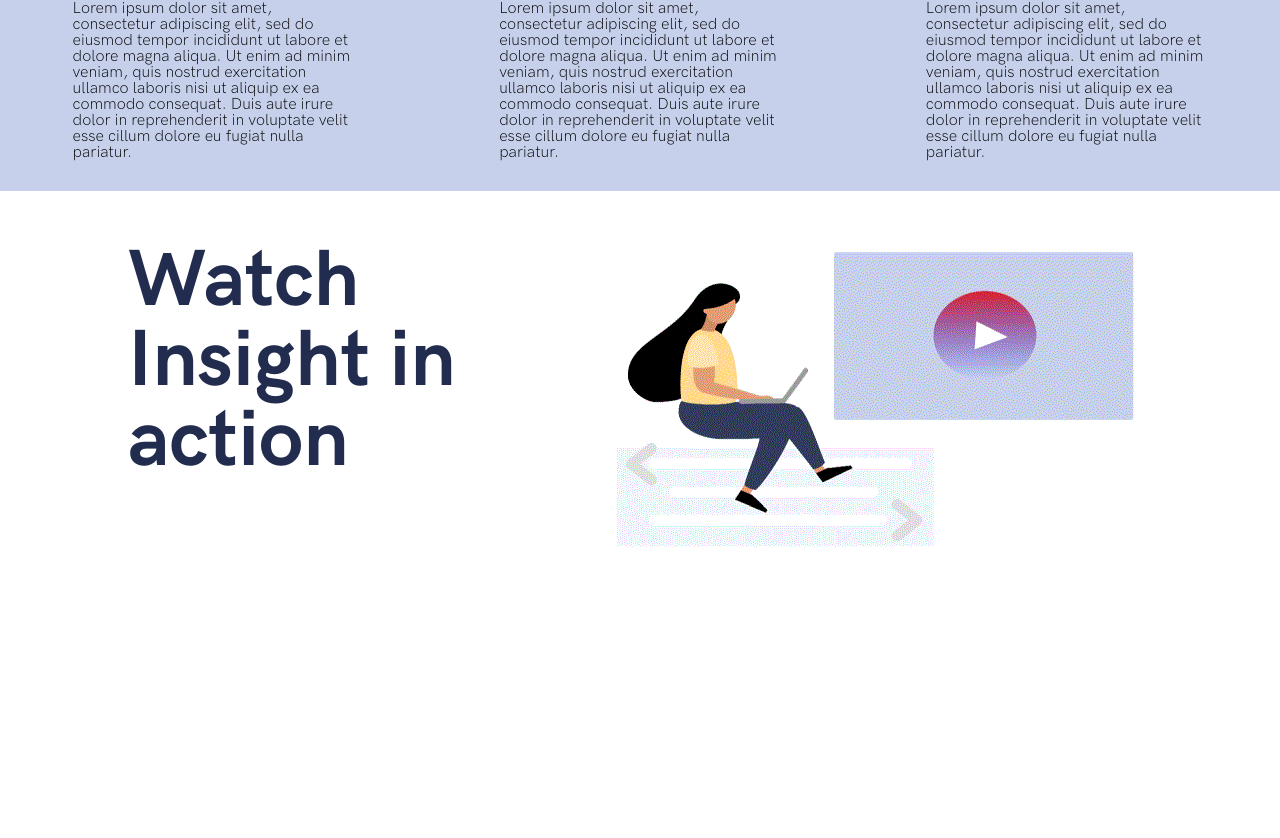
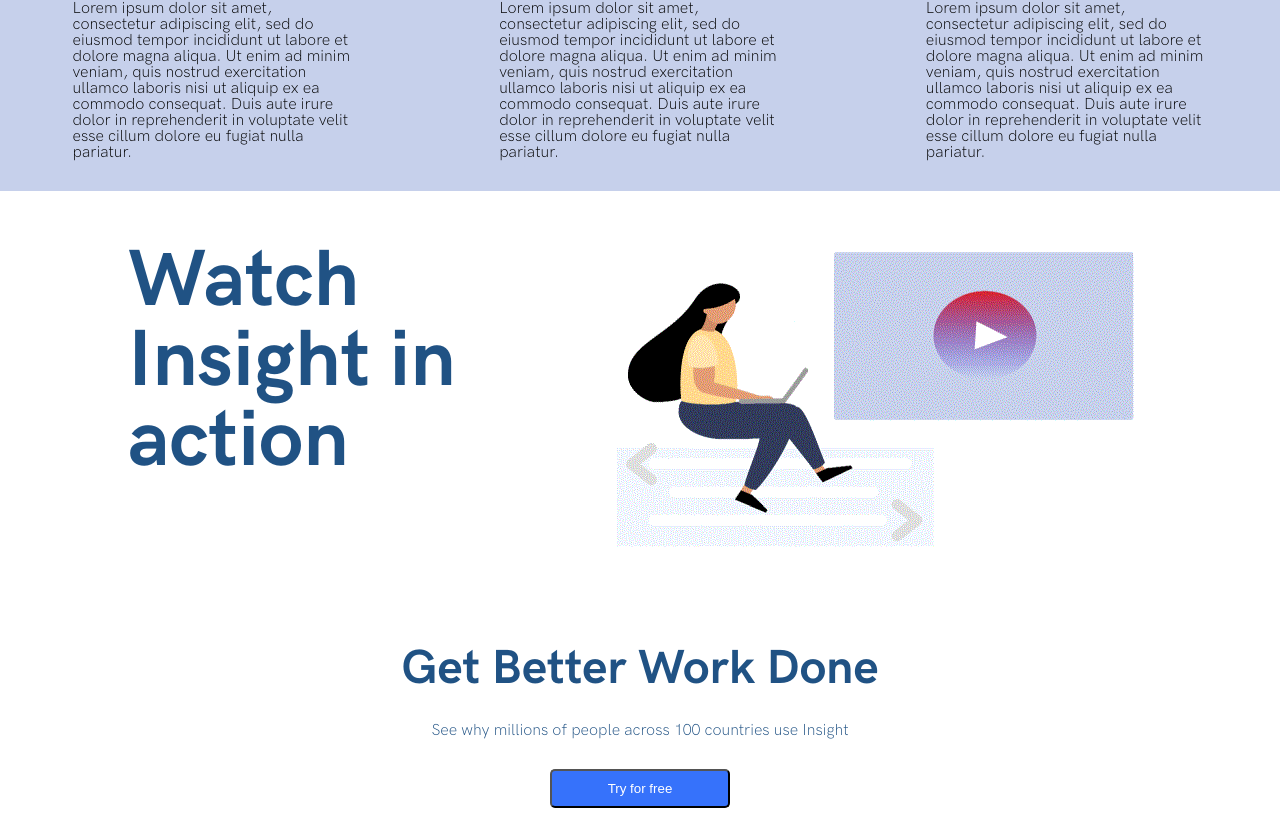
Before and after one commit to LABS-EU3/react_blog_frontend, a React (Create React App) app: page / in a window 1280 px wide. Shown: the part 841-1679 px from the top of the page. Before the commit the page ends 1456 px from the top, so only its background shows below. Built offline with nearby package versions, Linux system fonts and the light colour scheme.

Commit message:
added another call to action button

```diff
--- a/src/pages/LandingPage.js
+++ b/src/pages/LandingPage.js
@@ -127,9 +127,35 @@ const LandingPage = () => {
         justify-content: space-between;
 
         p {
-            color: #212C4F;
+            color: #205284;
             font-family: 'HK Grotesk Bold';
             font-size: 5rem;
+        }
+    `
+
+    const Pitch = styled.div`
+        color: #205284;
+        display: flex;
+        flex-direction: column;
+
+        h3 {
+            font-family: 'HK Grotesk Bold';
+            font-size: 3rem;
+            margin: 30px auto;
+        }
+
+        p {
+            font-family: 'HK Grotesk Light';
+            margin: auto;
+        }
+
+        .try {
+            background-color: #3672FB;
+            padding: 10px;
+            color: #FFFFFF;
+            border-radius: 5px;
+            width: 180px;
+            margin: 30px auto;
         }
     `
 
@@ -182,6 +208,12 @@ const LandingPage = () => {
                     <p>Watch Insight in action</p>
                     <img src={demo} alt='app demo' width='600px'/>
                 </Demo>
+
+                <Pitch>
+                    <h3>Get Better Work Done</h3>
+                    <p>See why millions of people across 100 countries use Insight</p>
+                    <button className = 'try'>Try for free</button>
+                </Pitch>
             </Content>
         </Main>
     );
```
